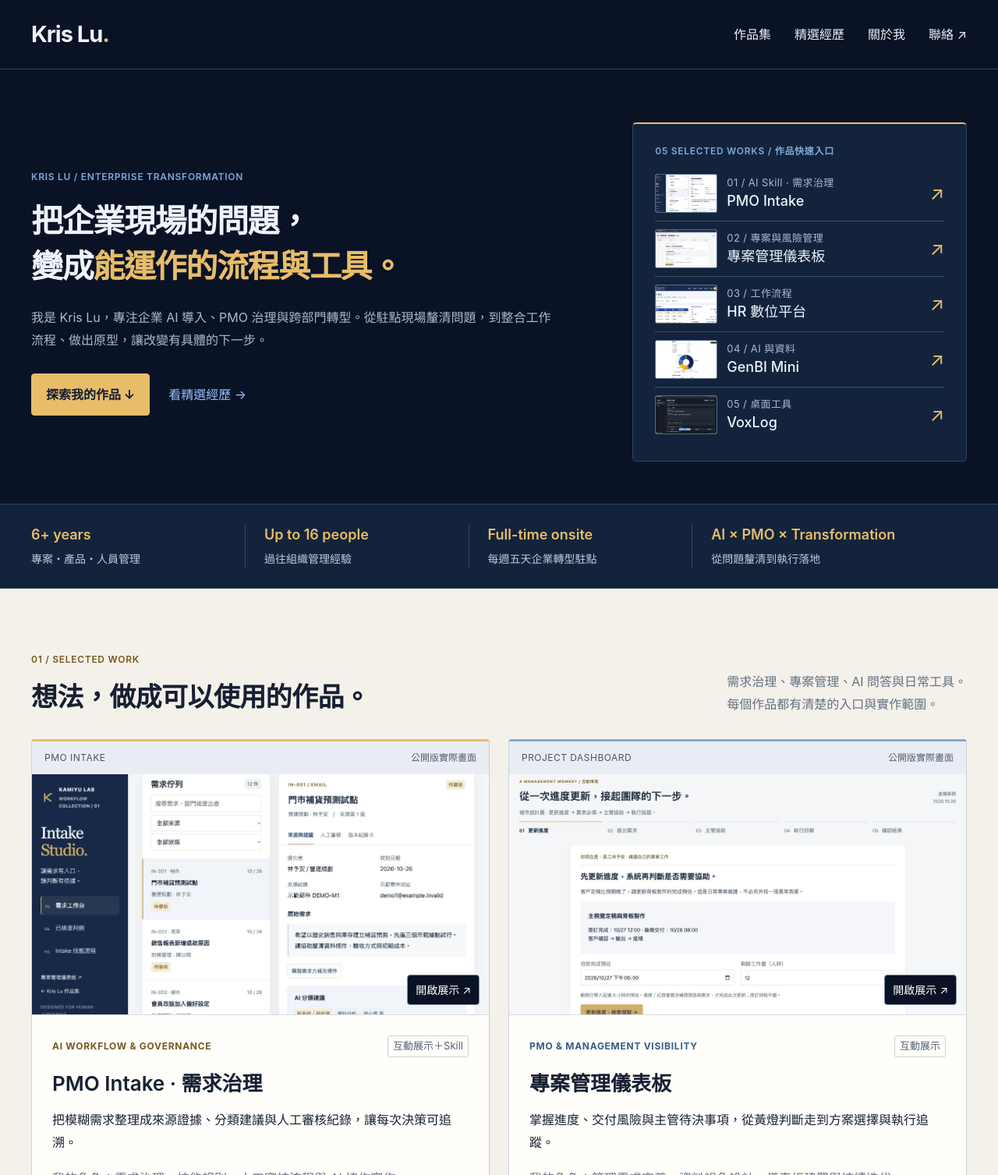
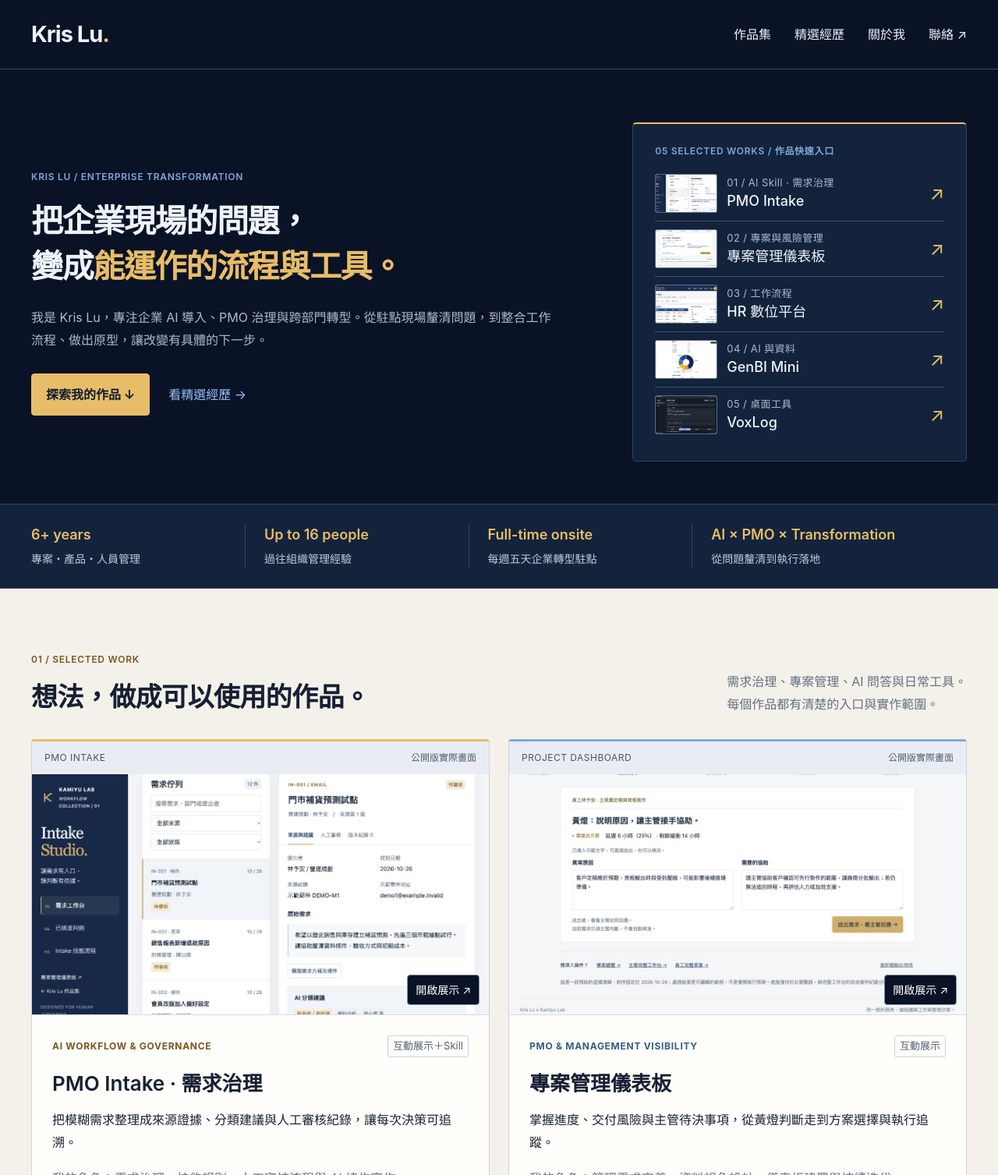
Before and after one commit to Kamiyu94/prototypes, a website: page index.html in a window 1280 px wide. Shown: the top 1507 px of the page at 78% size. Drawn offline with Linux system fonts and the light colour scheme.

Commit message:
Show compact prefilled reporting flow in portfolio

```diff
--- a/index.html
+++ b/index.html
@@ -9,7 +9,7 @@
 <div><p class="eyebrow">KRIS LU / ENTERPRISE TRANSFORMATION</p><h1>把企業現場的問題，<br>變成<span>能運作的流程與工具。</span></h1><p class="intro-copy">我是 Kris Lu，專注企業 AI 導入、PMO 治理與跨部門轉型。從駐點現場釐清問題，到整合工作流程、做出原型，讓改變有具體的下一步。</p><div class="actions"><a class="button primary" href="#work">探索我的作品 ↓</a><a class="inline-link" href="#experience">看精選經歷 →</a></div></div>
 <aside class="quick-index" aria-label="作品快速入口"><p class="eyebrow">05 SELECTED WORKS / 作品快速入口</p>
 <a href="https://kamiyu94.github.io/pmo-intake-demo/" target="_blank" rel="noopener noreferrer"><img class="quick-thumb " src="assets/images/pmo-intake-preview.jpg" alt="" width="80" height="50" decoding="async"><span><small>01 / AI Skill · 需求治理</small><strong>PMO Intake</strong></span><span aria-hidden="true">↗</span></a>
-<a href="https://kamiyu94.github.io/project-portfolio-demo/" target="_blank" rel="noopener noreferrer"><img class="quick-thumb " src="assets/images/project-scenario-preview.jpg" alt="" width="80" height="50" decoding="async"><span><small>02 / 專案與風險管理</small><strong>專案管理儀表板</strong></span><span aria-hidden="true">↗</span></a>
+<a href="https://kamiyu94.github.io/project-portfolio-demo/" target="_blank" rel="noopener noreferrer"><img class="quick-thumb " src="assets/images/project-request-preview.jpg" alt="" width="80" height="50" decoding="async"><span><small>02 / 專案與風險管理</small><strong>專案管理儀表板</strong></span><span aria-hidden="true">↗</span></a>
 <a href="hr-service-desk.html"><img class="quick-thumb " src="assets/images/hr-service-preview.jpg" alt="" width="80" height="50" decoding="async"><span><small>03 / 工作流程</small><strong>HR 數位平台</strong></span><span aria-hidden="true">↗</span></a>
 <a href="https://genbi-mini.streamlit.app/" target="_blank" rel="noopener noreferrer"><img class="quick-thumb genbi-thumb" src="assets/images/genbi-demo-20260722.png" alt="" width="80" height="50" decoding="async"><span><small>04 / AI 與資料</small><strong>GenBI Mini</strong></span><span aria-hidden="true">↗</span></a>
 <a href="voxlog.html"><img class="quick-thumb voxlog-thumb" src="assets/images/voxlog-workspace.png" alt="" width="80" height="50" decoding="async"><span><small>05 / 桌面工具</small><strong>VoxLog</strong></span><span aria-hidden="true">↗</span></a>
@@ -29,7 +29,7 @@
 <div class="work-body"><div class="work-meta"><span>AI WORKFLOW &amp; GOVERNANCE</span><span class="label">互動展示＋Skill</span></div><h3>PMO Intake · 需求治理</h3><p class="work-description">把模糊需求整理成來源證據、分類建議與人工審核紀錄，讓每次決策可追溯。</p><p class="contribution">我的角色：需求治理、技能規則、人工審核流程與 AI 協作實作。</p><div class="card-actions"><a class="button primary" href="https://kamiyu94.github.io/pmo-intake-demo/" target="_blank" rel="noopener noreferrer">體驗需求審核 ↗</a><a class="inline-link" href="pmo-intake.html">看案例 →</a></div><div class="module-links"><a href="https://kamiyu94.github.io/pmo-intake-demo/#skill" target="_blank" rel="noopener noreferrer">閱讀 Intake Skill 流程 ↗</a></div><p class="scope">公開 Demo 使用虛構資料與預寫 AI 建議，不連接正式企業系統。</p></div>
 </article>
 <article class="work-card accent-steel">
-<a class="work-preview " href="https://kamiyu94.github.io/project-portfolio-demo/" target="_blank" rel="noopener noreferrer" aria-label="PROJECT DASHBOARD：開啟展示 ↗"><span class="preview-bar"><span>PROJECT DASHBOARD</span><span>公開版實際畫面</span></span><span class="preview-window"><img src="assets/images/project-scenario-preview.jpg" alt="專案管理互動情境：員工更新進度、黃燈必填原因與需求，再交主管協助，全部使用虛構資料" width="1256" height="661" loading="lazy" decoding="async"></span><span class="preview-cta">開啟展示 ↗</span></a>
+<a class="work-preview " href="https://kamiyu94.github.io/project-portfolio-demo/" target="_blank" rel="noopener noreferrer" aria-label="PROJECT DASHBOARD：開啟展示 ↗"><span class="preview-bar"><span>PROJECT DASHBOARD</span><span>公開版實際畫面</span></span><span class="preview-window"><img src="assets/images/project-request-preview.jpg" alt="專案管理互動情境：員工更新進度、黃燈必填原因與需求，再交主管協助，全部使用虛構資料" width="1256" height="661" loading="lazy" decoding="async"></span><span class="preview-cta">開啟展示 ↗</span></a>
 <div class="work-body"><div class="work-meta"><span>PMO &amp; MANAGEMENT VISIBILITY</span><span class="label">互動展示</span></div><h3>專案管理儀表板</h3><p class="work-description">掌握進度、交付風險與主管待決事項，從黃燈判斷走到方案選擇與執行追蹤。</p><p class="contribution">我的角色：管理需求定義、資料視角設計、儀表板建置與持續迭代。</p><div class="card-actions"><a class="button primary" href="https://kamiyu94.github.io/project-portfolio-demo/" target="_blank" rel="noopener noreferrer">操作專案儀表板 ↗</a><a class="inline-link" href="project-dashboard.html">看案例 →</a></div><div class="module-links"><a href="https://kamiyu94.github.io/project-portfolio-demo/#scenario" target="_blank" rel="noopener noreferrer">體驗進度異常到主管協助 ↗</a></div><p class="scope">公開 Demo 使用虛構資料，不連接正式企業系統。</p></div>
 </article>
 </div>
```
Also changed, not shown: project-dashboard.html (+1 -1 lines), assets/images/project-request-preview.jpg (added).
